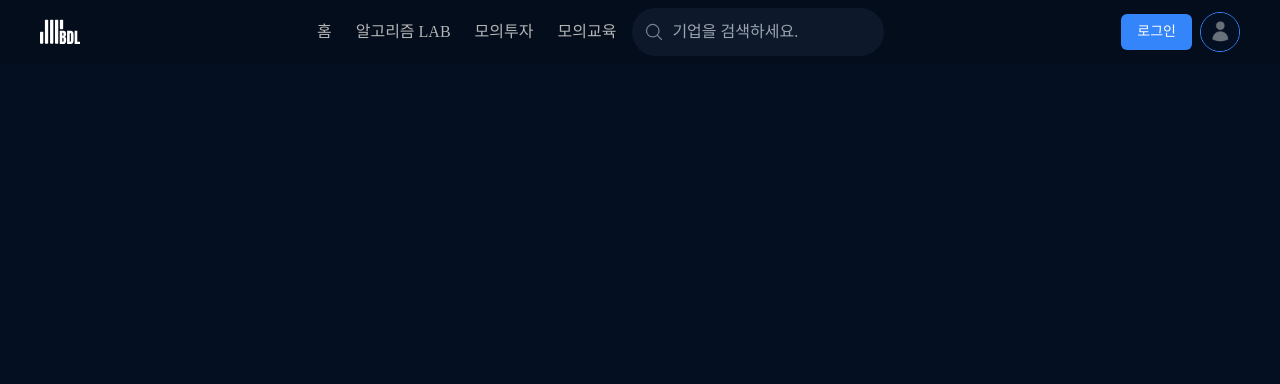
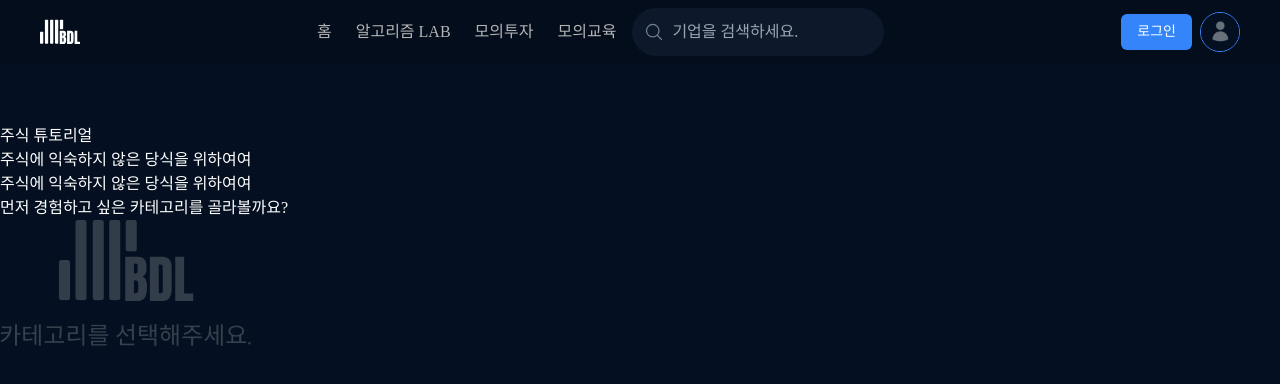
Before and after one commit to dnwnsrb11/BDL-frontend, a React (Vite) app: page /stock-tutorial-selection in a window 1280 px wide. Shown: the top 384 px of the page. Built offline with nearby package versions, Linux system fonts and the light colour scheme; a web font is replaced by a local one.

Commit message:
feat:이미지 추가

```diff
--- a/src/routes/pages/StockTutorialSelection.tsx
+++ b/src/routes/pages/StockTutorialSelection.tsx
@@ -1,7 +1,22 @@
+import NoneLogo from '/none-img/none-logo.png';
+
 export const StockTutorialSelection = () => {
   return (
     <div>
-      <div></div>
+      <div>
+        <div>
+          <h1>주식 튜토리얼</h1>
+          <p>주식에 익숙하지 않은 당식을 위하여여</p>
+          <span>주식에 익숙하지 않은 당식을 위하여여</span>
+          <p>
+            먼저 경험하고 싶은 <span>카테고리</span>를 골라볼까요?
+          </p>
+        </div>
+        <div>{/* 카테고리 선택 */}</div>
+      </div>
+      <div>
+        <img src={NoneLogo} alt="" />
+      </div>
     </div>
   );
 };
```
Also changed, not shown: public/none-img/none-logo.png (added).
